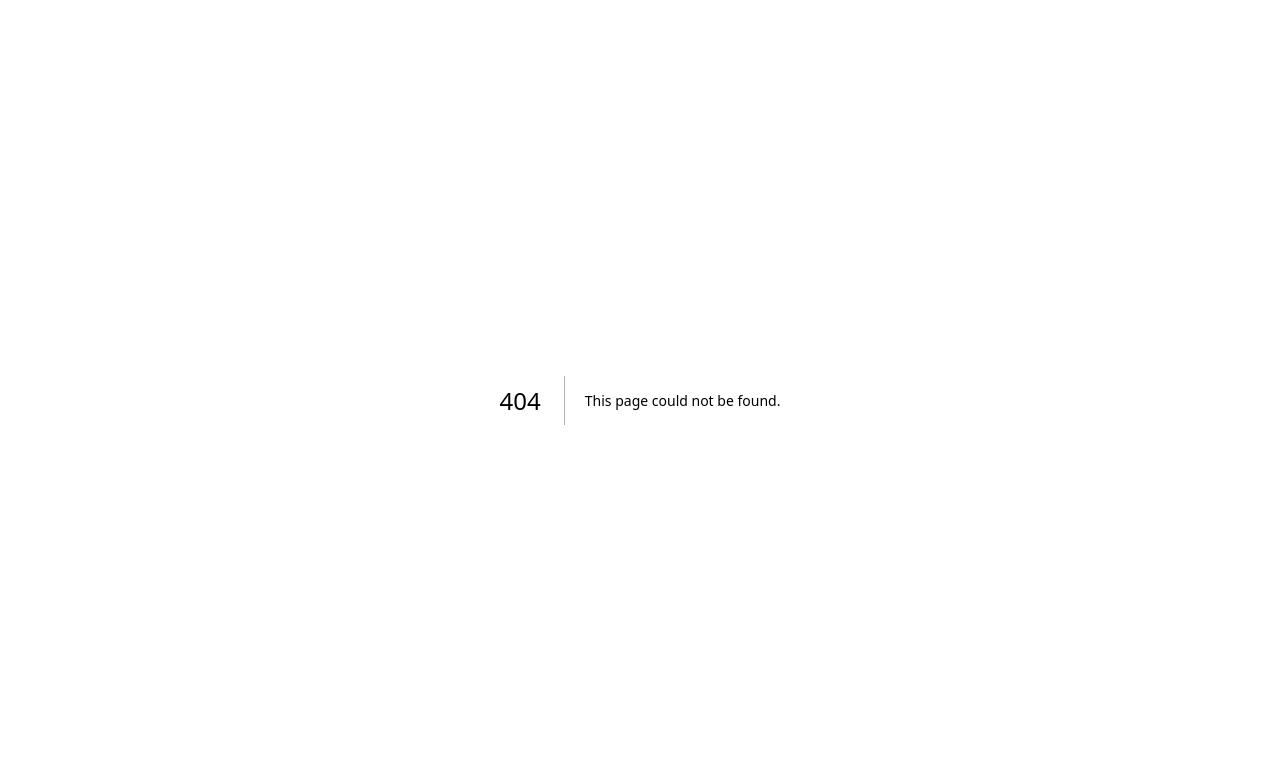
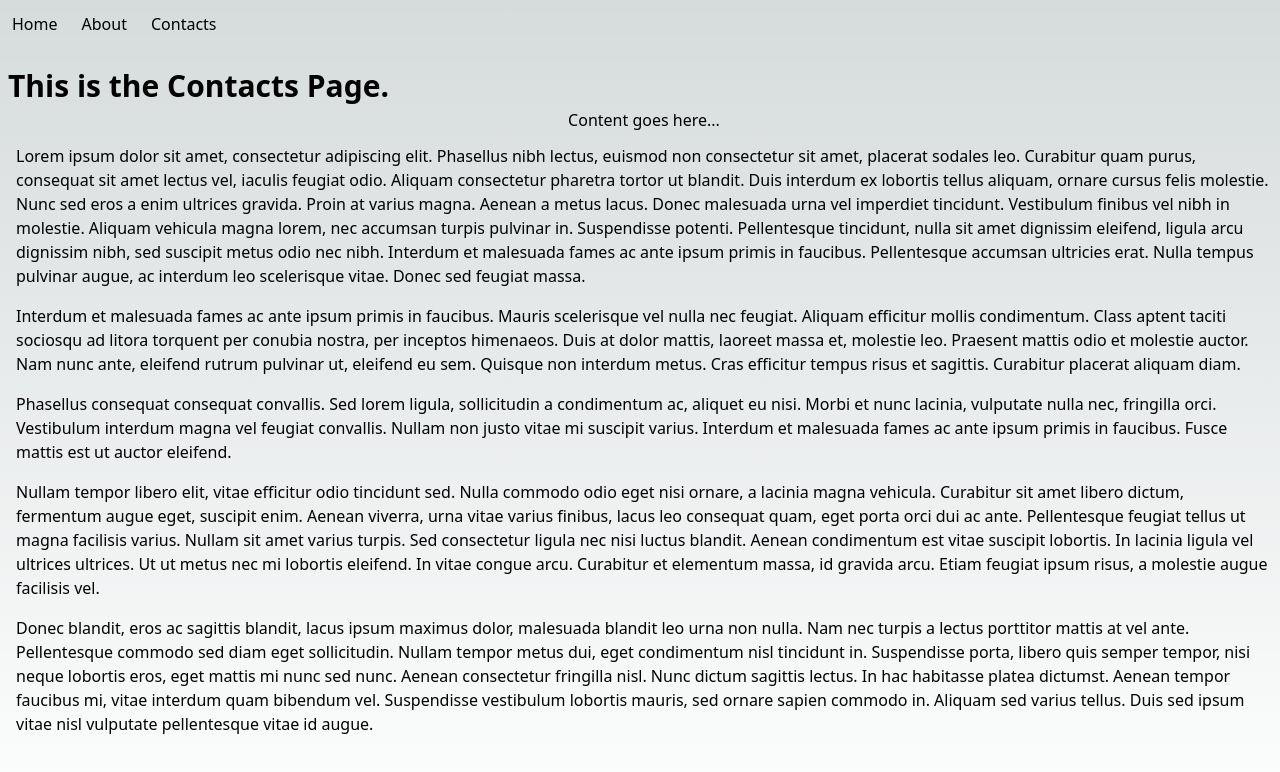
Before and after one commit to 210029073/react_simpletodolist_app, a Next.js app: page /contacts in a window 1280 px wide. Before the commit this address had no page. Shown: the top 772 px of the page. Built offline with nearby package versions, Linux system fonts and the light colour scheme.

Commit message:
Updated pages folders/paths

```diff
--- a/components/navbar.js
+++ b/components/navbar.js
@@ -1,3 +1,4 @@
+import Link from "next/link";
 import "../app/layout";
 
 export default function NavBar() {
@@ -6,10 +7,13 @@ export default function NavBar() {
       <span className="flex flex-row justify-between">
         <span className="flex flex-row">
           <span className="p-3">
-            <a href="/">Home</a>
+            <Link href="/">Home</Link>
           </span>
           <span className="p-3">
-            <a href="/about">About</a>
+            <Link href="/about">About</Link>
+          </span>
+          <span className="p-3">
+            <Link href="/contacts">Contacts</Link>
           </span>
         </span>
         <span className="w-max"></span>
--- a/pages/about.js
+++ b/pages/about/index.js
@@ -1,6 +1,7 @@
 import NavBar from "@/components/navbar.js";
-import "../app/layout.js";
+import "../../app/layout.js";
 import { Inter } from "next/font/google";
+import Link from "next/link.js";
 
 const inter = Inter({ subsets: ["latin"] });
 
@@ -9,7 +10,7 @@ export default function About() {
     <>
       <title>About</title>
       <NavBar></NavBar>
-      <section className="flex flex-col pl-2">
+      <section className="flex flex-col pl-2 min-h-screen">
         <span className="pt-5">
           <h1 className="text-3xl">
             <strong>This is the About Page.</strong>
@@ -17,7 +18,7 @@ export default function About() {
         </span>
         <span className="pt-2 ">
           <p>
-            To return to homepage please <a href="/">click here</a>
+            To return to homepage please <Link href="/">click here</Link>
           </p>
         </span>
         <span className="flex flex-row justify-around flex-wrap">
--- /dev/null
+++ b/pages/contacts/index.js
@@ -0,0 +1,102 @@
+import NavBar from "@/components/navbar.js";
+import "../../app/layout.js";
+import { Inter } from "next/font/google";
+import Link from "next/link.js";
+
+const inter = Inter({ subsets: ["latin"] });
+
+export default function About() {
+  return (
+    <>
+      <title>Contacts</title>
+      <NavBar></NavBar>
+      <section className="flex flex-col pl-2 min-h-screen">
+        <span className="pt-5">
+          <h1 className="text-3xl">
+            <strong>This is the Contacts Page.</strong>
+          </h1>
+        </span>
+        <span className="flex flex-row justify-around flex-wrap">
+          <span className="p-1">
+            <h2>Content goes here...</h2>
+          </span>
+          <span className="p-2">
+            <p>
+              Lorem ipsum dolor sit amet, consectetur adipiscing elit. Phasellus
+              nibh lectus, euismod non consectetur sit amet, placerat sodales
+              leo. Curabitur quam purus, consequat sit amet lectus vel, iaculis
+              feugiat odio. Aliquam consectetur pharetra tortor ut blandit. Duis
+              interdum ex lobortis tellus aliquam, ornare cursus felis molestie.
+              Nunc sed eros a enim ultrices gravida. Proin at varius magna.
+              Aenean a metus lacus. Donec malesuada urna vel imperdiet
+              tincidunt. Vestibulum finibus vel nibh in molestie. Aliquam
+              vehicula magna lorem, nec accumsan turpis pulvinar in. Suspendisse
+              potenti. Pellentesque tincidunt, nulla sit amet dignissim
+              eleifend, ligula arcu dignissim nibh, sed suscipit metus odio nec
+              nibh. Interdum et malesuada fames ac ante ipsum primis in
+              faucibus. Pellentesque accumsan ultricies erat. Nulla tempus
+              pulvinar augue, ac interdum leo scelerisque vitae. Donec sed
+              feugiat massa.
+            </p>
+          </span>
+
+          <span className="p-2">
+            <p>
+              Interdum et malesuada fames ac ante ipsum primis in faucibus.
+              Mauris scelerisque vel nulla nec feugiat. Aliquam efficitur mollis
+              condimentum. Class aptent taciti sociosqu ad litora torquent per
+              conubia nostra, per inceptos himenaeos. Duis at dolor mattis,
+              laoreet massa et, molestie leo. Praesent mattis odio et molestie
+              auctor. Nam nunc ante, eleifend rutrum pulvinar ut, eleifend eu
+              sem. Quisque non interdum metus. Cras efficitur tempus risus et
+              sagittis. Curabitur placerat aliquam diam.
+            </p>
+          </span>
+
+          <span className="p-2">
+            <p>
+              Phasellus consequat consequat convallis. Sed lorem ligula,
+              sollicitudin a condimentum ac, aliquet eu nisi. Morbi et nunc
+              lacinia, vulputate nulla nec, fringilla orci. Vestibulum interdum
+              magna vel feugiat convallis. Nullam non justo vitae mi suscipit
+              varius. Interdum et malesuada fames ac ante ipsum primis in
+              faucibus. Fusce mattis est ut auctor eleifend.
+            </p>
+          </span>
+
+          <span className="p-2">
+            <p>
+              Nullam tempor libero elit, vitae efficitur odio tincidunt sed.
+              Nulla commodo odio eget nisi ornare, a lacinia magna vehicula.
+              Curabitur sit amet libero dictum, fermentum augue eget, suscipit
+              enim. Aenean viverra, urna vitae varius finibus, lacus leo
+              consequat quam, eget porta orci dui ac ante. Pellentesque feugiat
+              tellus ut magna facilisis varius. Nullam sit amet varius turpis.
+              Sed consectetur ligula nec nisi luctus blandit. Aenean condimentum
+              est vitae suscipit lobortis. In lacinia ligula vel ultrices
+              ultrices. Ut ut metus nec mi lobortis eleifend. In vitae congue
+              arcu. Curabitur et elementum massa, id gravida arcu. Etiam feugiat
+              ipsum risus, a molestie augue facilisis vel.
+            </p>
+          </span>
+
+          <span className="p-2">
+            <p>
+              Donec blandit, eros ac sagittis blandit, lacus ipsum maximus
+              dolor, malesuada blandit leo urna non nulla. Nam nec turpis a
+              lectus porttitor mattis at vel ante. Pellentesque commodo sed diam
+              eget sollicitudin. Nullam tempor metus dui, eget condimentum nisl
+              tincidunt in. Suspendisse porta, libero quis semper tempor, nisi
+              neque lobortis eros, eget mattis mi nunc sed nunc. Aenean
+              consectetur fringilla nisl. Nunc dictum sagittis lectus. In hac
+              habitasse platea dictumst. Aenean tempor faucibus mi, vitae
+              interdum quam bibendum vel. Suspendisse vestibulum lobortis
+              mauris, sed ornare sapien commodo in. Aliquam sed varius tellus.
+              Duis sed ipsum vitae nisl vulputate pellentesque vitae id augue.
+            </p>
+          </span>
+        </span>
+      </section>
+    </>
+  );
+}
--- a/app/page.js
+++ b/pages/index.js
@@ -1,5 +1,6 @@
 import NavBar from "@/components/navbar";
 import Image from "next/image";
+import Link from "next/link";
 
 export default function Home() {
   return (
@@ -16,7 +17,7 @@ export default function Home() {
             To edit this page. Please visit <strong>app/page.js</strong>
           </p>
           <p>
-            To visit the about page <a href="/about">click here.</a>
+            To visit the about page <Link href="/about">click here.</Link>
           </p>
         </span>
       </main>
```
